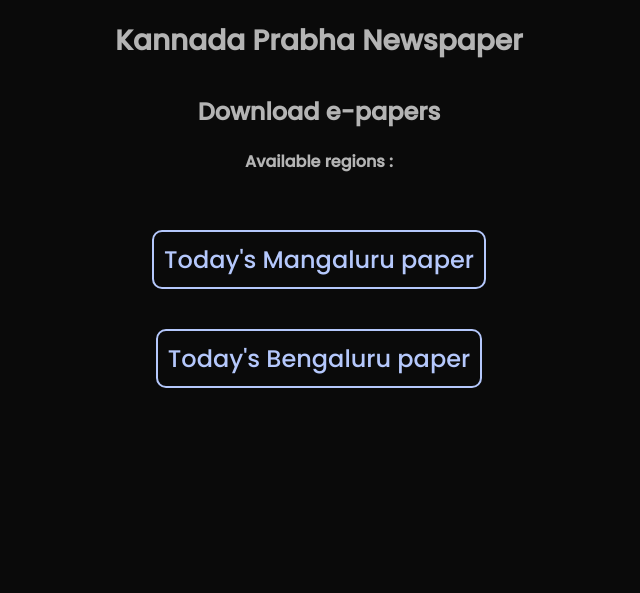
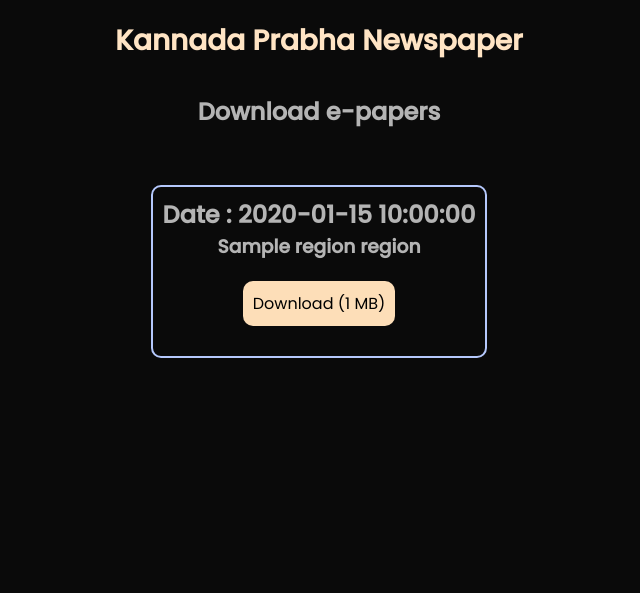
Before and after one commit to sankethsj/newspaper-bot, a Flask app: page / in a window 1280 px wide. Shown: the top 593 px of the page, without its empty margins (321-961 px from the left). Run offline with Flask 3, Linux system fonts and the light colour scheme; a database or web service that is not in the repository returns one stand-in record (values such as "Sample title"); data that the repository does not hold is empty.

Commit message:
updated webapp

```diff
--- a/epaper/__init__.py
+++ /dev/null
@@ -1,2 +0,0 @@
-
-from .e_paper_download import fetch_e_paper_pdf_link, fetch_todays_paper_code
--- a/webapp/static/global.css
+++ b/webapp/static/global.css
@@ -24,6 +24,7 @@
     cursor: pointer;
     font-size: 28px;
     text-align: center;
+    color: bisque;
 }
 
 .content{
@@ -41,7 +42,7 @@
 h4 {
     margin-top: 20px;
 }
-.list-regions{
+.list-papers{
     margin-top: 20px;
     width: 100%;
     height: 400px;
@@ -53,6 +54,10 @@
 }
 
 li{
+    display: flex;
+    justify-content: center;
+    align-items: center;
+    flex-direction: column;
     list-style: none;
     transition: all 0.3s;
     border: 2px solid rgb(181, 200, 252);
@@ -65,9 +70,19 @@
     transform: scale(1.01);
 }
 
-.region{
-    font-size: 1.5rem;
+.my-button {
     text-decoration: none;
-    font-weight: 500;
-    color: rgb(181, 200, 252);
+    padding: 10px;
+    border-radius: 10px;
+    background-color: rgb(253, 222, 184);
+    color: black;
+    margin: 20px;
 }
+
+.my-button:hover{
+    background-color: bisque;
+}
+
+.my-button:active{
+    transform: scale(0.99);
+}
--- a/webapp/templates/home.html
+++ b/webapp/templates/home.html
@@ -8,13 +8,16 @@
 
     <h2>Download e-papers</h2>
 
-    <h4>Available regions :</h4>
+    <ul class="list-papers">
 
-    <ul class="list-regions">
-        {% for region in regions %}
+        {% for paper in papers %}
         <li>
-            <a class="region" href="{{ region }}/today">Today's {{ region }} paper</a>
+            <h2>Date : {{ paper["date"] }}</h2>
+            <h3>{{ paper["region"] }} region</h3>
+            <a class="my-button" href="download/{{ paper["sha"] }}">Download ({{ paper["size"] }} MB)</a>
         </li>
+        {% else %}
+            <h2>Papers not Available!</h2>
         {% endfor %}
     </ul>
 
--- a/webapp/views.py
+++ b/webapp/views.py
@@ -1,49 +1,47 @@
-import datetime as dt
-
-import epaper
-from flask import Blueprint, jsonify, redirect, render_template
+import requests
+from flask import Blueprint, redirect, render_template
 
 views = Blueprint('views', __name__)
 
-region_info = {
-    "Mangaluru": "20312",
-    "Bengaluru": "12222"
-}
+
+def get_papers_list():
+
+    URL= "https://api.github.com/repos/sankethsj/newspaper-bot/contents/output"
+    response = requests.get(URL)
+
+    papers = []
+    if response.status_code == 200:
+        papers = response.json()
+
+    return papers
 
 
 @views.route('/', methods=['GET'])
 def home():
 
-    regions = ['Mangaluru', 'Bengaluru']
-    print("Fetch regions :", regions)
+    papers = get_papers_list()
 
-    return render_template("home.html", regions=regions)
+    for paper in papers:
+        paper["title"] = "Kannada Prabha"
+        paper["region"] = "Mangaluru"
+        date_string = paper["name"].split(".")[0].split("_")[-1]
+        yyyy = date_string[:4]
+        mm = date_string[4:6]
+        dd = date_string[6:8]
+        paper["date"] = f"{dd}-{mm}-{yyyy}"
+        paper["size"] = round(paper["size"]/1000000, 2)
+
+    return render_template("home.html", papers=papers)
 
 
-@views.route('/<string:region>/<string:date>', methods=['GET'])
-def download_paper(region:str, date:str):
+@views.route('/download/<string:sha>', methods=['GET'])
+def download_paper(sha:str):
 
-    if date == "today":
-        date = dt.datetime.now().strftime("%d-%m-%Y")
+    papers = get_papers_list()
 
-    try:
-        dt.datetime.strptime(date, "%d-%m-%Y")
-    except:
-        print(f"Wrong date format : {date}")
-        return redirect(f'/{region}')
+    for paper in papers:
 
-    paper_info = epaper.fetch_todays_paper_code(region)
+        if paper["sha"] == sha:
+            return redirect(paper["download_url"])
 
-    if not paper_info['status']:
-        return jsonify(paper_info)
-
-    paper_code = paper_info.get('paper_code')
-
-    region_code = region_info.get(region)
-
-    pdf_info = epaper.fetch_e_paper_pdf_link(region_code, paper_code)
-
-    if pdf_info['status']:
-        return redirect(pdf_info['pdf_link'])
-
-    return jsonify(pdf_info)
+    return render_template("download_error.html")
```
Also changed, not shown: epaper/e_paper_download.py (deleted, +0 -52 lines), webapp/templates/download_error.html (added, +16 -0 lines), webapp/templates/region.html (deleted, +0 -29 lines).
